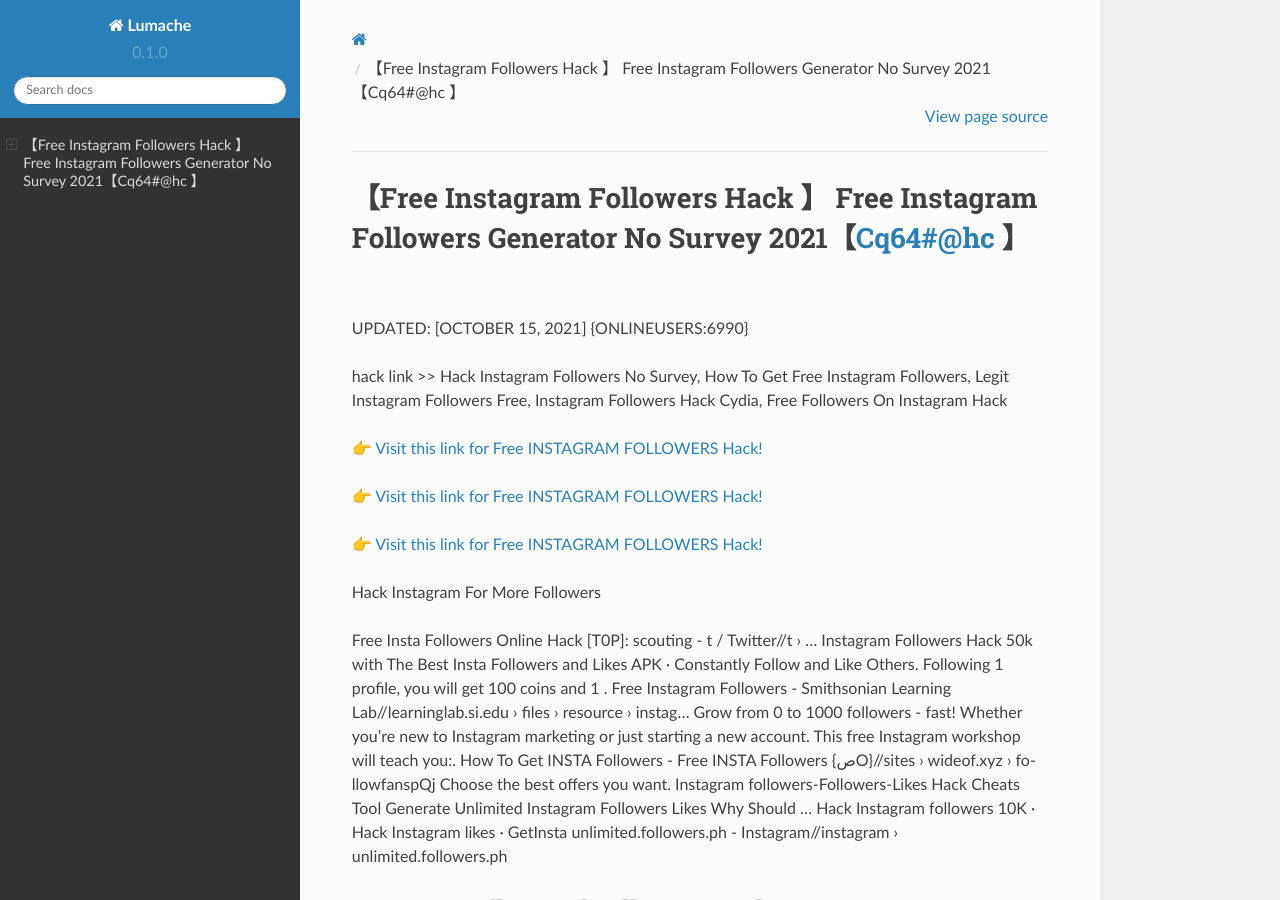
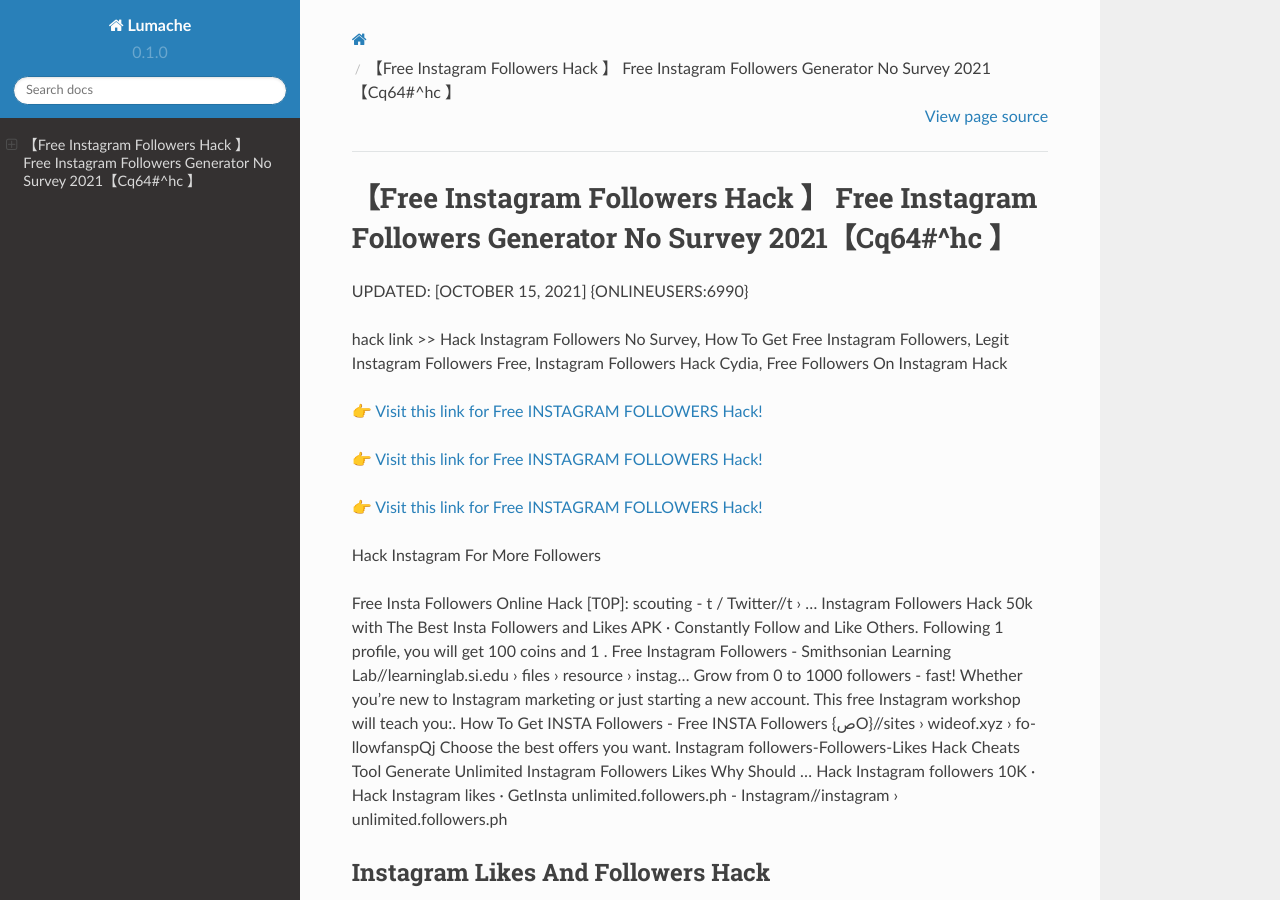
Before and after one commit to Groseeds/InstagramFollowers14, a Sphinx documentation site: the page built from docs/source/index.rst, in a window 1280 px wide and 900 px high. Built offline with Sphinx 7.4.7 and the Read the Docs theme 2.0.0, drawn with Linux system fonts in a browser that asks for light colours.

```diff
--- a/docs/source/index.rst
+++ b/docs/source/index.rst
@@ -1,4 +1,4 @@
-【Free Instagram Followers Hack 】 Free Instagram Followers Generator No Survey 2021【Cq64#@hc 】
+【Free Instagram Followers Hack 】 Free Instagram Followers Generator No Survey 2021【Cq64#^hc 】
 ==============================================================================
 UPDATED: [OCTOBER 15, 2021] {ONLINEUSERS:6990}
 
```
